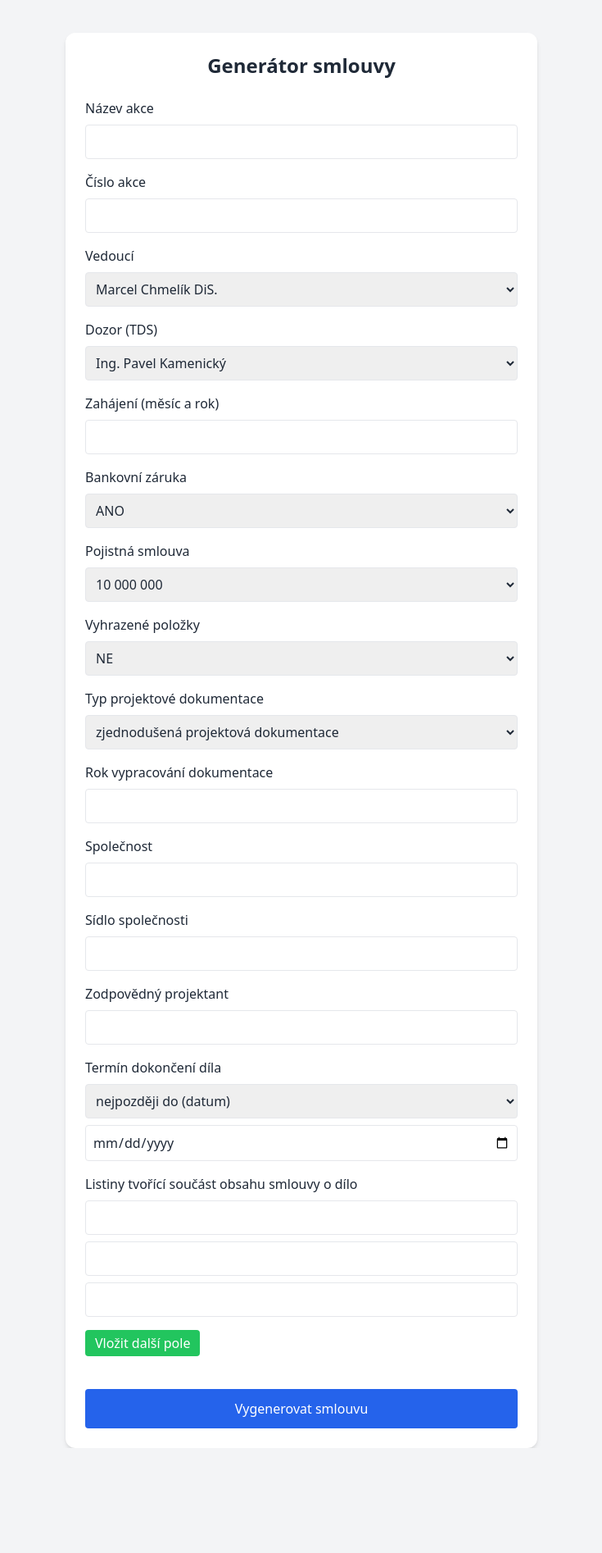
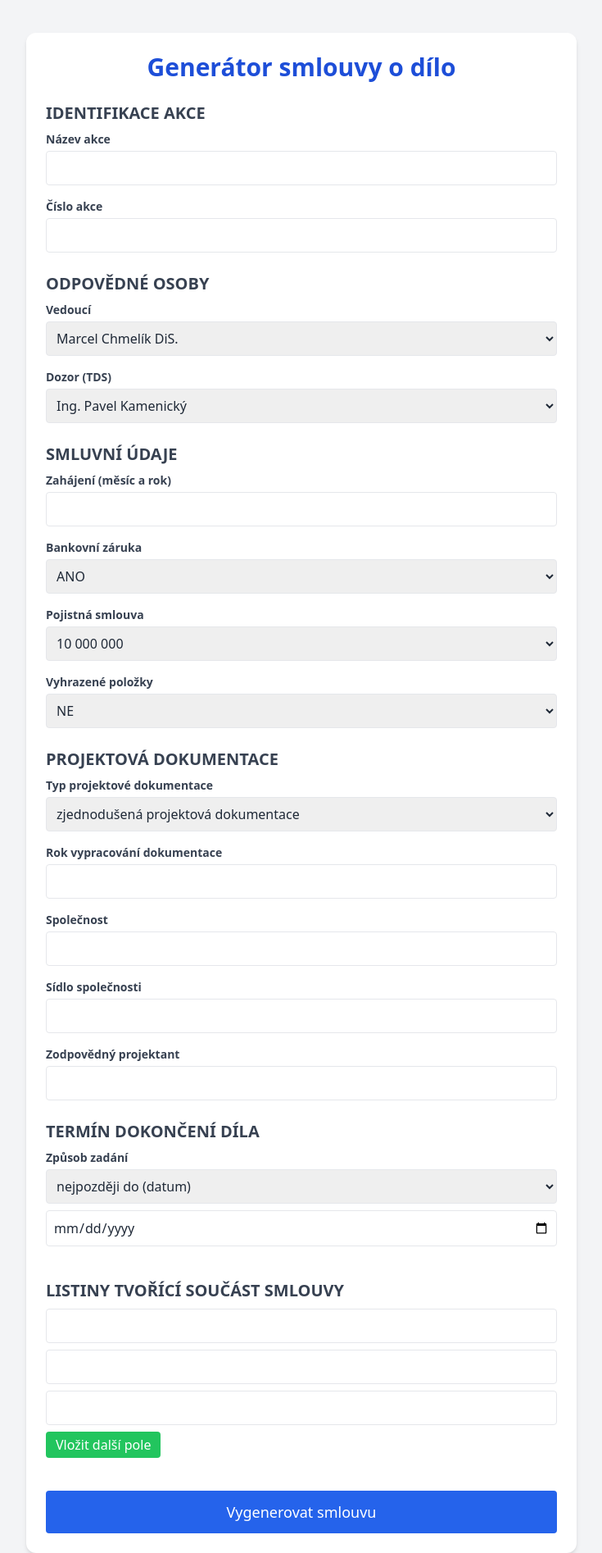
Before and after one commit to JenikAdamira/contract-generator, a Flask app: page / in a window 1280 px wide. Shown: the whole page at 82% size, without its empty margins (272-1007 px from the left). Before the commit the page ends 1766 px from the top, so only its background shows below. Run offline with Flask 3, Linux system fonts and the light colour scheme; some libraries are stand-ins or nearby versions.

Commit message:
Update form.html

```diff
--- a/templates/form.html
+++ b/templates/form.html
@@ -7,25 +7,31 @@
   <script src="https://cdn.tailwindcss.com"></script>
 </head>
 <body class="bg-gray-100 text-gray-800">
-  <div class="max-w-xl mx-auto mt-10 bg-white p-6 rounded-xl shadow-md">
-    <h1 class="text-2xl font-bold mb-6 text-center">Generátor smlouvy</h1>
-    <form method="POST">
+  <div class="max-w-2xl mx-auto mt-10 bg-white p-6 rounded-xl shadow-md space-y-6">
+    <h1 class="text-3xl font-bold text-center text-blue-700">Generátor smlouvy o dílo</h1>
+    <form method="POST" class="space-y-6">
 
-      <!-- Základní vstupy -->
-      <label class="block mb-2">Název akce</label>
+      <!-- Sekce: Identifikace akce -->
+      <div>
+        <h2 class="text-xl font-semibold mb-2 text-gray-700 uppercase">Identifikace akce</h2>
+        <label class="block text-sm font-semibold text-gray-700 mb-1">Název akce</label>
         <input type="text" name="nazev_akce" required class="w-full mb-4 p-2 border rounded" />
 
-      <label class="block mb-2">Číslo akce</label>
-      <input type="text" name="cislo_akce" required class="w-full mb-4 p-2 border rounded" />
+        <label class="block text-sm font-semibold text-gray-700 mb-1">Číslo akce</label>
+        <input type="text" name="cislo_akce" required class="w-full p-2 border rounded" />
+      </div>
 
-      <label class="block mb-2">Vedoucí</label>
+      <!-- Sekce: Odpovědné osoby -->
+      <div>
+        <h2 class="text-xl font-semibold mb-2 text-gray-700 uppercase">Odpovědné osoby</h2>
+        <label class="block text-sm font-semibold text-gray-700 mb-1">Vedoucí</label>
         <select name="vedouci" required class="w-full mb-4 p-2 border rounded">
           <option value="Marcel Chmelík DiS., vedoucí oddělení realizace investic">Marcel Chmelík DiS.</option>
           <option value="Ing. Jakub Hušek, vedoucí oddělení přípravy investic">Ing. Jakub Hušek</option>
         </select>
 
-      <label class="block mb-2">Dozor (TDS)</label>
-      <select name="dozor" required class="w-full mb-4 p-2 border rounded">
+        <label class="block text-sm font-semibold text-gray-700 mb-1">Dozor (TDS)</label>
+        <select name="dozor" required class="w-full p-2 border rounded">
           <option>Ing. Pavel Kamenický</option>
           <option>Ing. František Zurek</option>
           <option>Martin Pala</option>
@@ -34,70 +40,87 @@
           <option>Ing. Vladimír Vít</option>
           <option>Ing. Marek Špryňar</option>
         </select>
+      </div>
 
-      <label class="block mb-2">Zahájení (měsíc a rok)</label>
+      <!-- Sekce: Smluvní údaje -->
+      <div>
+        <h2 class="text-xl font-semibold mb-2 text-gray-700 uppercase">Smluvní údaje</h2>
+        <label class="block text-sm font-semibold text-gray-700 mb-1">Zahájení (měsíc a rok)</label>
         <input type="text" name="zahajeni" required class="w-full mb-4 p-2 border rounded" />
 
-      <label class="block mb-2">Bankovní záruka</label>
+        <label class="block text-sm font-semibold text-gray-700 mb-1">Bankovní záruka</label>
         <select name="bz" required class="w-full mb-4 p-2 border rounded">
           <option value="ANO">ANO</option>
           <option value="NE">NE</option>
         </select>
 
-      <label class="block mb-2">Pojistná smlouva</label>
+        <label class="block text-sm font-semibold text-gray-700 mb-1">Pojistná smlouva</label>
         <select name="poj" required class="w-full mb-4 p-2 border rounded">
           <option value="10 000 000">10 000 000</option>
           <option value="20 000 000">20 000 000</option>
         </select>
 
-      <label class="block mb-2">Vyhrazené položky</label>
-      <select name="vyh" required class="w-full mb-4 p-2 border rounded">
+        <label class="block text-sm font-semibold text-gray-700 mb-1">Vyhrazené položky</label>
+        <select name="vyh" required class="w-full p-2 border rounded">
           <option value="NE">NE</option>
           <option value="ANO">ANO</option>
         </select>
+      </div>
 
-      <label class="block mb-2">Typ projektové dokumentace</label>
+      <!-- Sekce: Projektová dokumentace -->
+      <div>
+        <h2 class="text-xl font-semibold mb-2 text-gray-700 uppercase">Projektová dokumentace</h2>
+        <label class="block text-sm font-semibold text-gray-700 mb-1">Typ projektové dokumentace</label>
         <select name="pd" required class="w-full mb-4 p-2 border rounded">
           <option value="zjednodusena">zjednodušená projektová dokumentace</option>
           <option value="provadeci">projektová dokumentace pro provedení stavby</option>
         </select>
 
-      <label class="block mb-2">Rok vypracování dokumentace</label>
+        <label class="block text-sm font-semibold text-gray-700 mb-1">Rok vypracování dokumentace</label>
         <input type="text" name="pdrok" required class="w-full mb-4 p-2 border rounded" />
 
-      <label class="block mb-2">Společnost</label>
+        <label class="block text-sm font-semibold text-gray-700 mb-1">Společnost</label>
         <input type="text" name="pdspolecnost" required class="w-full mb-4 p-2 border rounded" />
 
-      <label class="block mb-2">Sídlo společnosti</label>
+        <label class="block text-sm font-semibold text-gray-700 mb-1">Sídlo společnosti</label>
         <input type="text" name="pdsidlo" required class="w-full mb-4 p-2 border rounded" />
 
-      <label class="block mb-2">Zodpovědný projektant</label>
-      <input type="text" name="pdproj" required class="w-full mb-4 p-2 border rounded" />
+        <label class="block text-sm font-semibold text-gray-700 mb-1">Zodpovědný projektant</label>
+        <input type="text" name="pdproj" required class="w-full p-2 border rounded" />
+      </div>
 
-      <label class="block mb-2">Termín dokončení díla</label>
+      <!-- Sekce: Termín dokončení -->
+      <div>
+        <h2 class="text-xl font-semibold mb-2 text-gray-700 uppercase">Termín dokončení díla</h2>
+        <label class="block text-sm font-semibold text-gray-700 mb-1">Způsob zadání</label>
         <select name="dokonceni_typ" id="dokonceni_typ" onchange="toggleDokonceni()" class="w-full mb-2 p-2 border rounded">
           <option value="datum">nejpozději do (datum)</option>
           <option value="text">vlastní text</option>
         </select>
-
         <input type="date" name="dokonceni_datum" id="dokonceni_datum" class="w-full mb-4 p-2 border rounded" />
         <input type="text" name="dokonceni_text" id="dokonceni_text" class="w-full mb-4 p-2 border rounded hidden" placeholder="Zadej vlastní text" />
+      </div>
 
-      <label class="block mb-2">Listiny tvořící součást obsahu smlouvy o dílo</label>
-      <div id="listiny-wrapper" class="mb-4 space-y-2">
+      <!-- Sekce: Listiny -->
+      <div>
+        <h2 class="text-xl font-semibold mb-2 text-gray-700 uppercase">Listiny tvořící součást smlouvy</h2>
+        <div id="listiny-wrapper" class="space-y-2 mb-2">
           <input type="text" name="listina_1" class="w-full p-2 border rounded" />
           <input type="text" name="listina_2" class="w-full p-2 border rounded" />
           <input type="text" name="listina_3" class="w-full p-2 border rounded" />
         </div>
         <input type="hidden" name="listiny_count" id="listiny_count" value="3" />
-      <button type="button" onclick="pridatListinu()" class="bg-green-500 text-white px-3 py-1 rounded hover:bg-green-600 mb-4">
+        <button type="button" onclick="pridatListinu()" class="bg-green-500 text-white px-3 py-1 rounded hover:bg-green-600">
           Vložit další pole
         </button>
+      </div>
 
-      <!-- Tlačítko pro odeslání -->
-      <button type="submit" class="w-full mt-6 bg-blue-600 text-white p-3 rounded hover:bg-blue-700">
+      <!-- Odesílací tlačítko -->
+      <div>
+        <button type="submit" class="w-full mt-4 bg-blue-600 text-white p-3 rounded hover:bg-blue-700 text-lg">
           Vygenerovat smlouvu
         </button>
+      </div>
     </form>
   </div>
 
```
Lines whose indentation alone changed are shown as unchanged.
